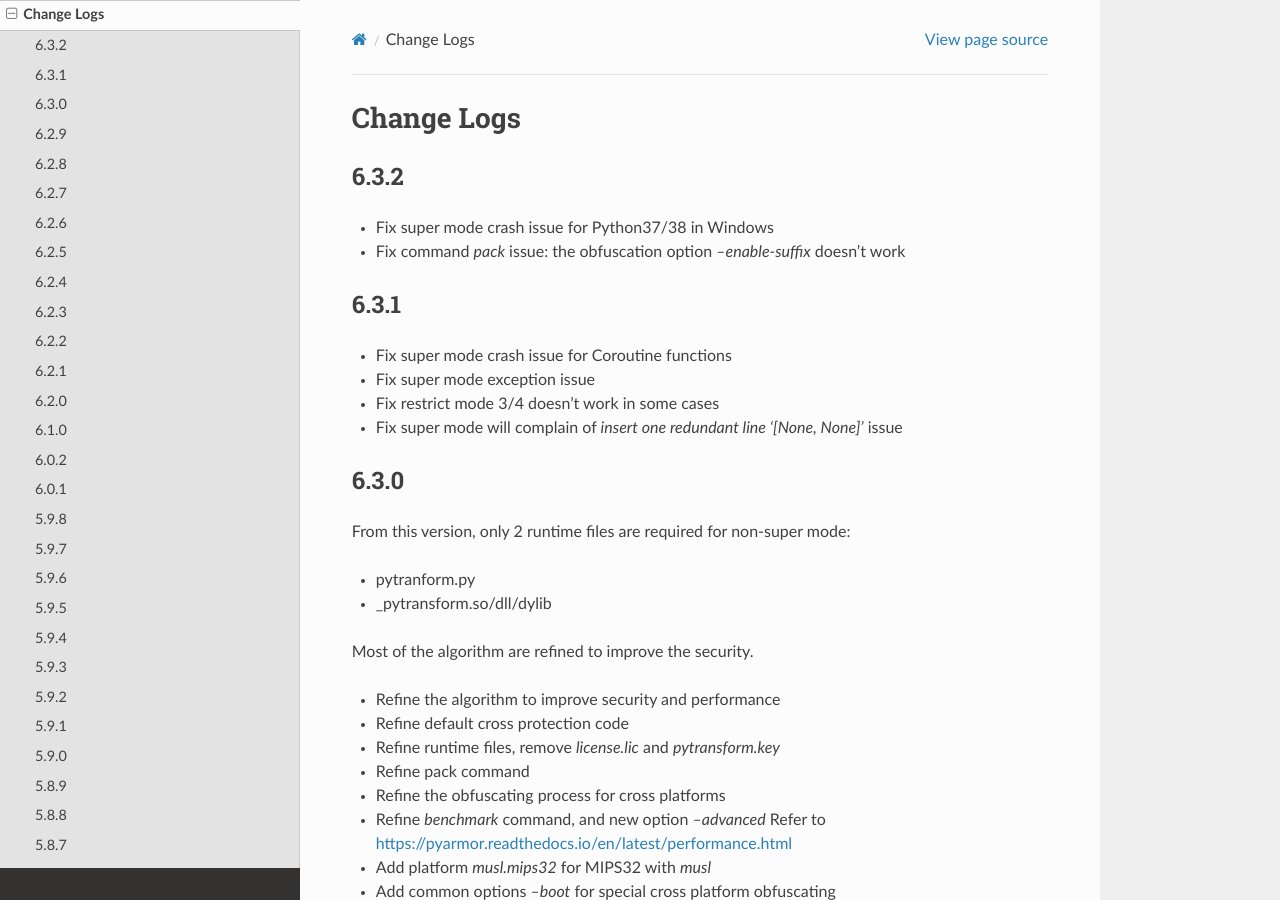
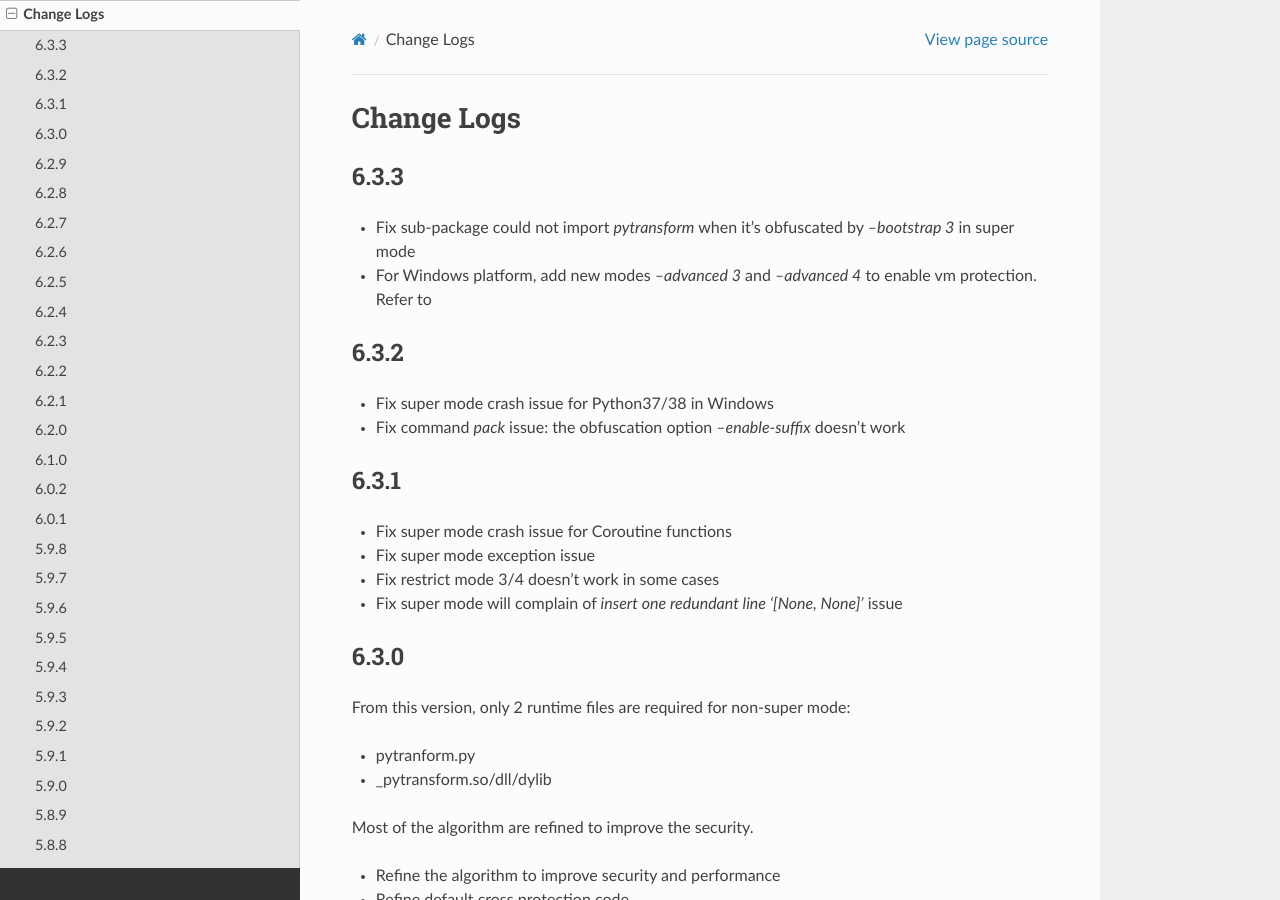
Before and after one commit to dashingsoft/pyarmor, a Sphinx documentation site: the page built from docs/change-logs.rst, in a window 1280 px wide and 900 px high. Built offline with Sphinx 7.4.7 and the Read the Docs theme 2.0.0, drawn with Linux system fonts in a browser that asks for light colours.

Commit message:
Add change logs

```diff
--- a/docs/change-logs.rst
+++ b/docs/change-logs.rst
@@ -2,6 +2,13 @@
 
 Change Logs
 ===========
+
+6.3.3
+-----
+* Fix sub-package could not import `pytransform` when it's obfuscated by
+  `--bootstrap 3` in super mode
+* For Windows platform, add new modes `--advanced 3` and `--advanced 4` to
+  enable vm protection. Refer to
 
 6.3.2
 -----
```
